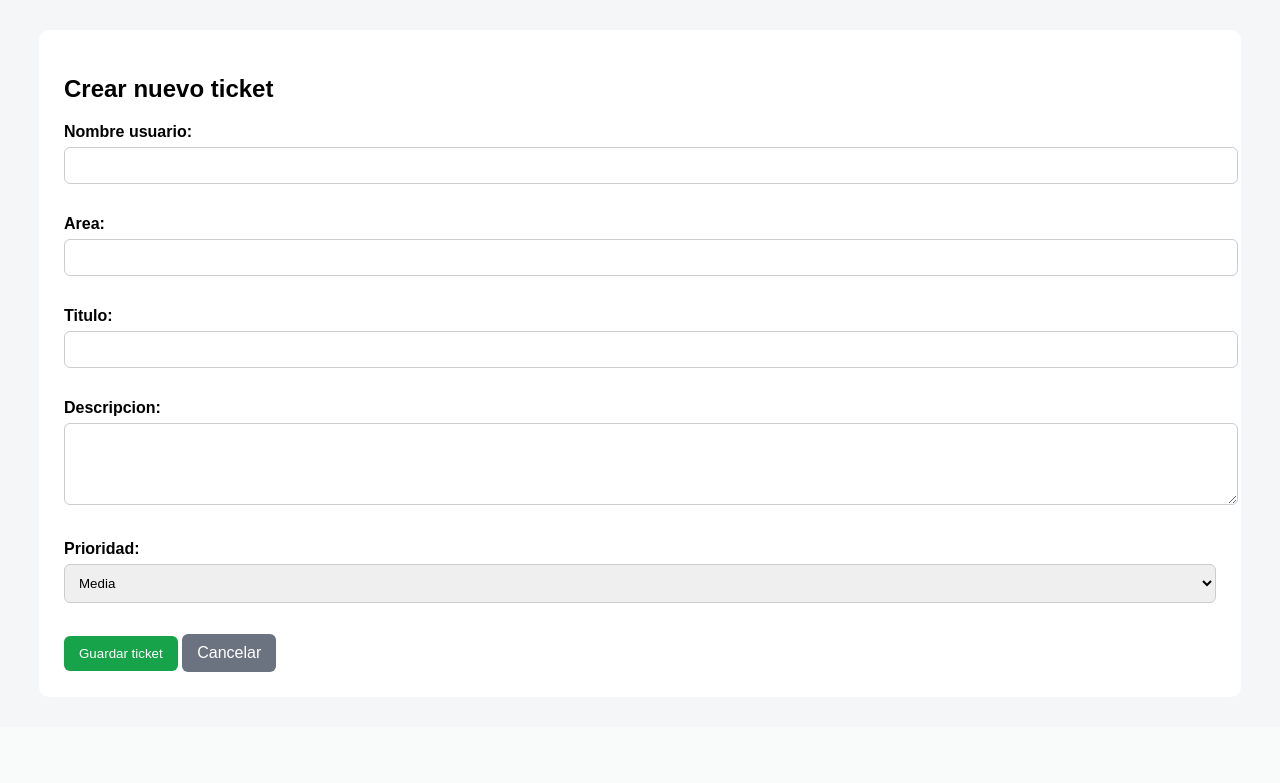
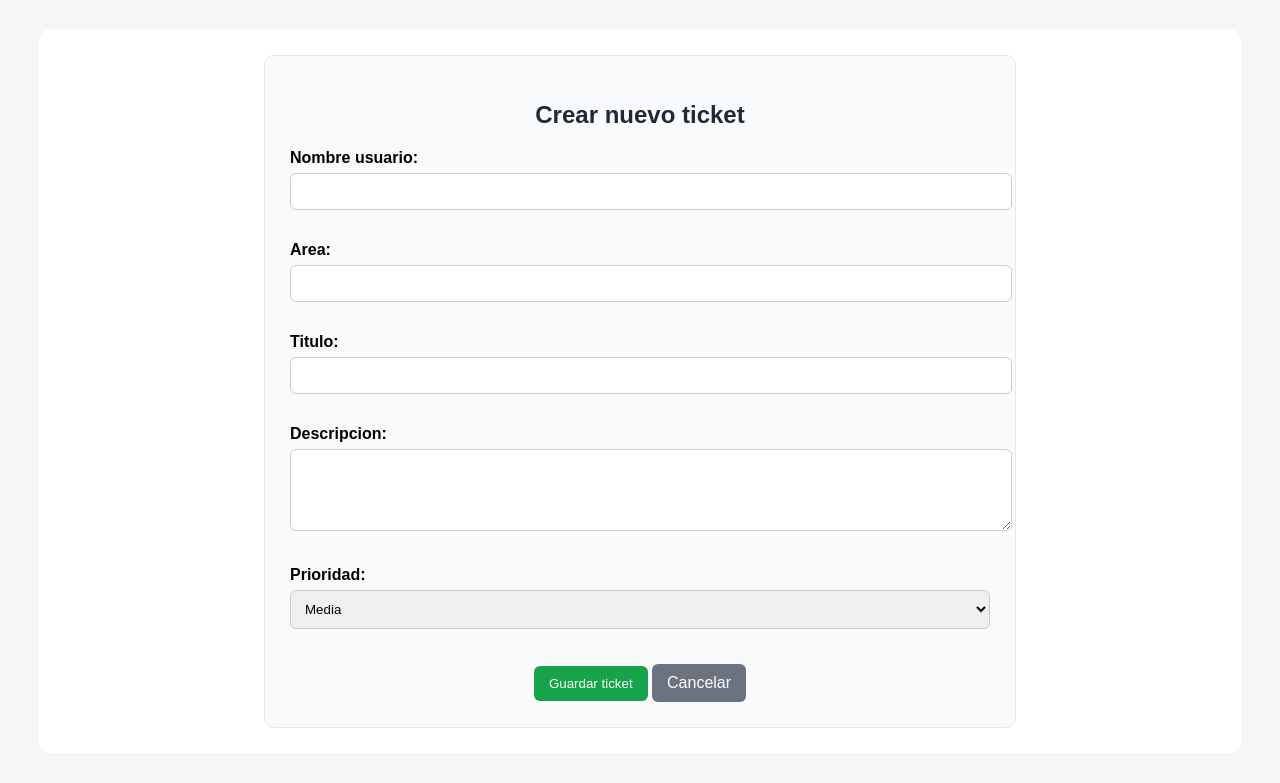
Before and after one commit to cristiangael381/sistema-tickets-soporte, a Django app: page /crear/ in a window 1280 px wide. Shown: the part 196-979 px from the top of the page. Before the commit the page ends 868 px from the top, so only its background shows below. Run offline with Django 5.2, Linux system fonts and the light colour scheme.

Commit message:
Mejora diseño de formularios y detalle de tickets

```diff
--- a/tickets/templates/tickets/base.html
+++ b/tickets/templates/tickets/base.html
@@ -133,6 +133,39 @@
         .prioridad-baja {
             background: #2563eb;
         }
+	        .form-box {
+            max-width: 700px;
+            margin: 0 auto;
+            background: #f9fafb;
+            padding: 25px;
+            border-radius: 10px;
+            border: 1px solid #e5e7eb;
+        }
+
+        .titulo-formulario {
+            text-align: center;
+            margin-bottom: 20px;
+            color: #1f2937;
+        }
+
+        .acciones-formulario {
+            margin-top: 20px;
+            text-align: center;
+        }
+
+        .detalle-box {
+            max-width: 800px;
+            margin: 0 auto;
+            background: #f9fafb;
+            padding: 25px;
+            border-radius: 10px;
+            border: 1px solid #e5e7eb;
+        }
+
+        .detalle-box p {
+            font-size: 16px;
+            margin-bottom: 12px;
+        }
     </style>
 </head>
 <body>
--- a/tickets/templates/tickets/crear_ticket.html
+++ b/tickets/templates/tickets/crear_ticket.html
@@ -2,15 +2,19 @@
 
 {% block contenido %}
 
-<h2>Crear nuevo ticket</h2>
+<div class="form-box">
+    <h2 class="titulo-formulario">Crear nuevo ticket</h2>
 
     <form method="POST">
         {% csrf_token %}
 
         {{ form.as_p }}
 
+        <div class="acciones-formulario">
             <button class="btn btn-verde" type="submit">Guardar ticket</button>
             <a class="btn btn-gris" href="{% url 'inicio' %}">Cancelar</a>
+        </div>
     </form>
+</div>
 
 {% endblock %}
--- a/tickets/templates/tickets/detalle_ticket.html
+++ b/tickets/templates/tickets/detalle_ticket.html
@@ -1,6 +1,7 @@
 {% extends 'tickets/base.html' %}
 
 {% block contenido %}
+<div class="detalle-box">
 
 <h2>Detalle del ticket #{{ ticket.id }}</h2>
 
@@ -50,4 +51,5 @@
 {% endif %}
 <a class="btn btn-gris" href="{% url 'inicio' %}">Regresar</a>
 
+</div>
 {% endblock %}
--- a/tickets/templates/tickets/editar_ticket.html
+++ b/tickets/templates/tickets/editar_ticket.html
@@ -2,7 +2,8 @@
 
 {% block contenido %}
 
-<h2>Actualizar ticket #{{ ticket.id }}</h2>
+<div class="form-box">
+    <h2 class="titulo-formulario">Actualizar ticket #{{ ticket.id }}</h2>
 
     <p><strong>Problema:</strong> {{ ticket.titulo }}</p>
     <p><strong>Usuario:</strong> {{ ticket.nombre_usuario }}</p>
@@ -12,8 +13,11 @@
 
         {{ form.as_p }}
 
+        <div class="acciones-formulario">
             <button class="btn btn-verde" type="submit">Guardar cambios</button>
             <a class="btn btn-gris" href="{% url 'detalle_ticket' ticket.id %}">Cancelar</a>
+        </div>
     </form>
+</div>
 
 {% endblock %}
```
Lines whose indentation alone changed are shown as unchanged.
